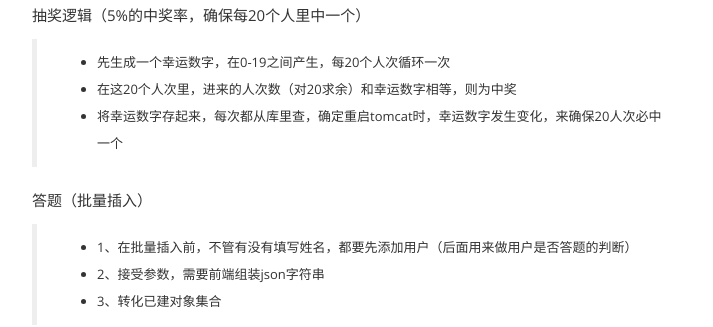
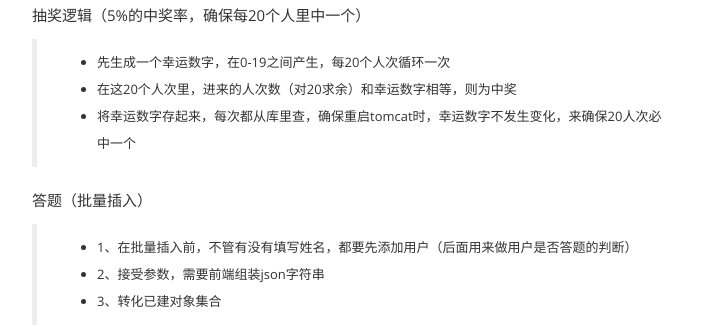
Before and after one commit to KuJMSliwang/KuJMSliwang.github.io, a Jekyll site: the page built from _posts/2017-05-03-Getting-Started.md, in a window 1280 px wide. Shown: the part 546-873 px from the top of the page, without its empty margins (283-996 px from the left). Built offline with Jekyll 4.4.1, drawn with Linux system fonts in a browser that asks for light colours.

Commit message:
抽奖项目总结

```diff
--- a/_posts/2017-05-03-Getting-Started.md
+++ b/_posts/2017-05-03-Getting-Started.md
@@ -21,7 +21,7 @@
 
 > * 先生成一个幸运数字，在0-19之间产生，每20个人次循环一次
 > * 在这20个人次里，进来的人次数（对20求余）和幸运数字相等，则为中奖
-> * 将幸运数字存起来，每次都从库里查，确定重启tomcat时，幸运数字发生变化，来确保20人次必中一个
+> * 将幸运数字存起来，每次都从库里查，确保重启tomcat时，幸运数字不发生变化，来确保20人次必中一个
 
 答题（批量插入）
 
```
